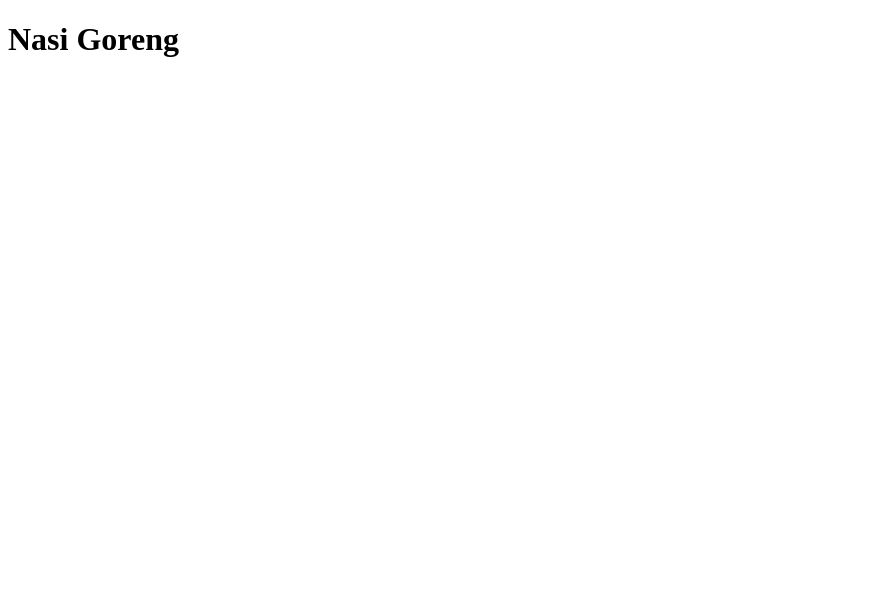
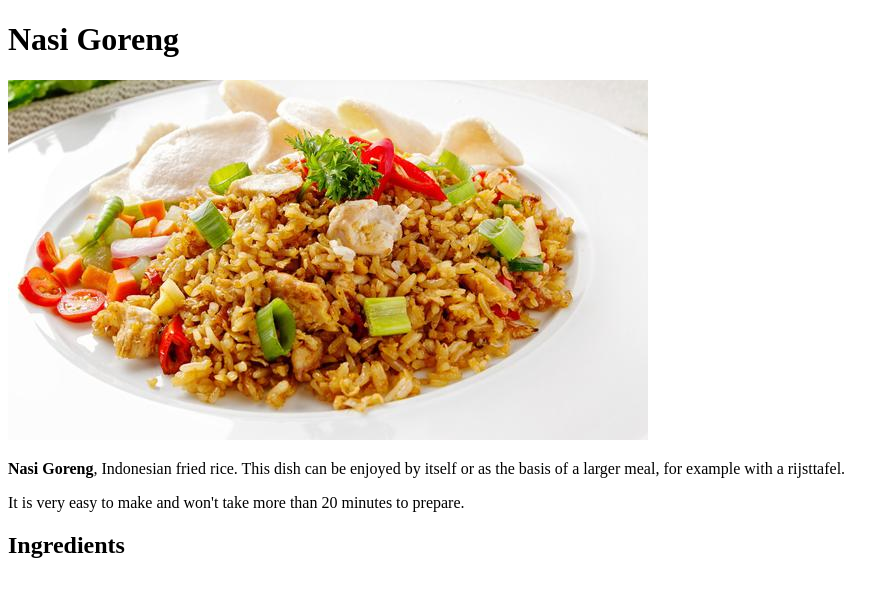
Before and after one commit to Badgeros95/odin-recipes, a plain HTML site: page recipes/Nasi_Goreng.html in a window 1280 px wide. Shown: the whole page, without its empty margins (0-895 px from the left). Drawn offline with Linux system fonts and the light colour scheme.

Commit message:
Add images, add text to Nasi_Goreng.html

```diff
--- a/recipes/Nasi_Goreng.html
+++ b/recipes/Nasi_Goreng.html
@@ -8,6 +8,14 @@
 </head>
 <body>
     <h1>Nasi Goreng</h1>
+    <img src="images/NasiGoreng.jpg" alt="Nasi Goreng photo">
+    <p><strong>Nasi Goreng</strong>, Indonesian fried rice.
+    This dish can be enjoyed by itself or as the basis of a larger meal,
+    for example with a rijsttafel.</p>
+    <p>It is very easy to make and won't take more than 20 minutes to prepare.</p>
+    <h2>Ingredients</h2>
+    <ul>
 
+    </ul>
 </body>
 </html>
```
Also changed, not shown: recipes/images/MieGoreng.jpg (added), recipes/images/NasiGoreng.jpg (added), recipes/images/Sate.jpg (added).
